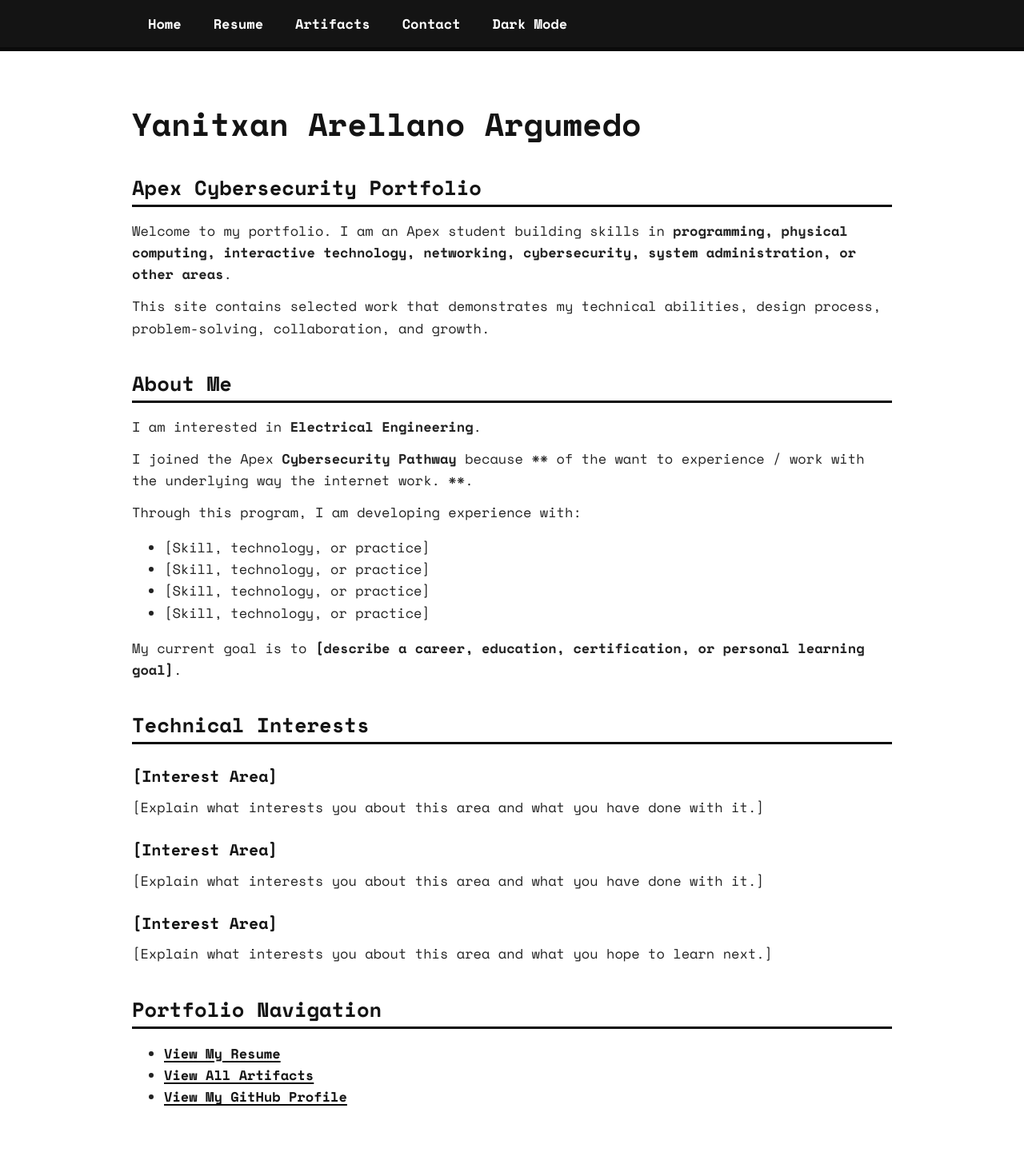
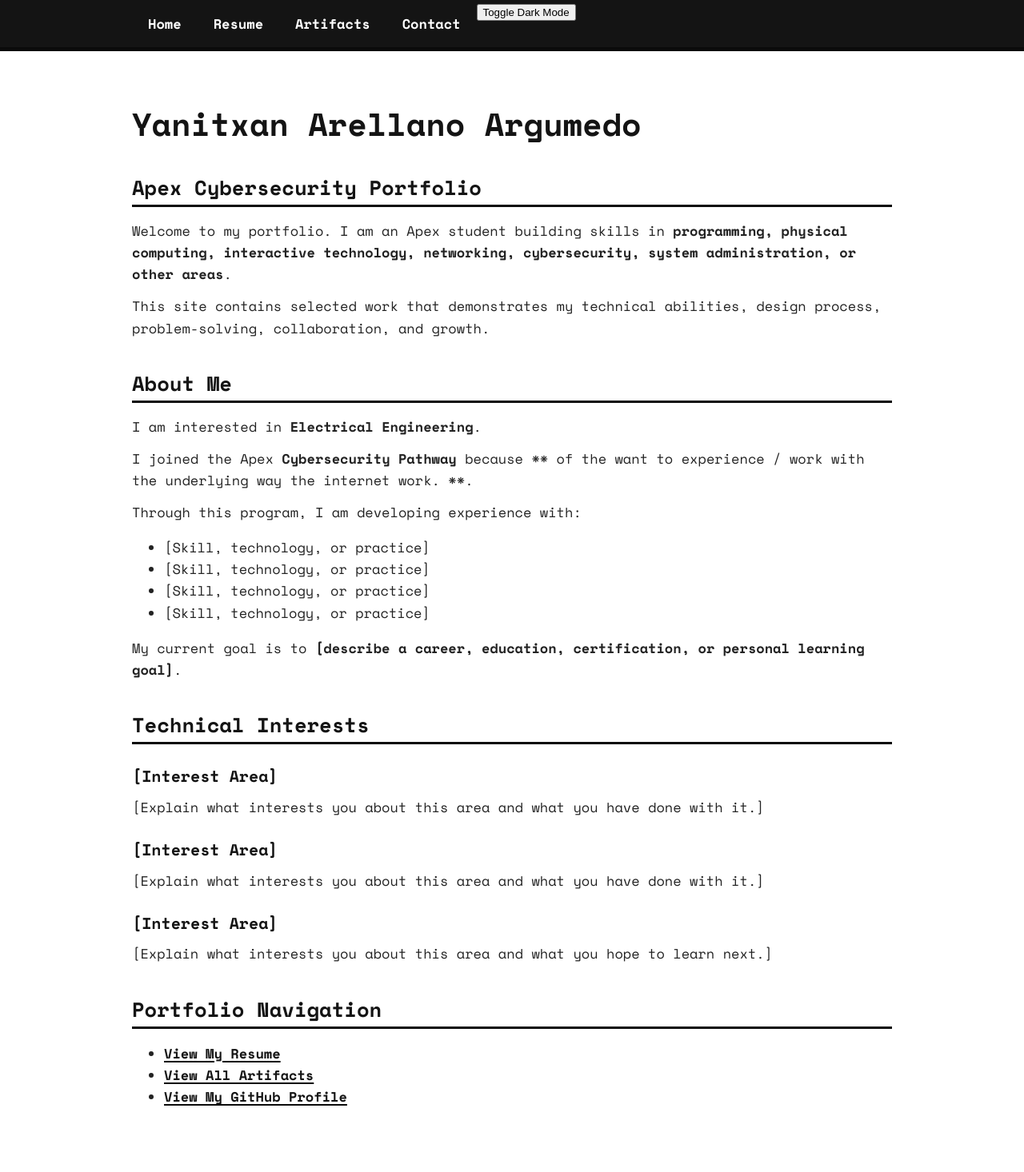
Before and after one commit to yanitxan/apex-portfolio, a Jekyll site: the page built from index.md, in a window 1280 px wide. Shown: the whole page at 80% size. Built offline with Jekyll 4.4.1, drawn with Linux system fonts in a browser that asks for light colours.

Commit message:
changed dark mode to button to try to fix dark mode

```diff
--- a/_layouts/default.html
+++ b/_layouts/default.html
@@ -41,7 +41,7 @@
       <li>
         <a href="{{ '/contact.html' | relative_url }}">Contact</a>
          <li>
-      <a id="theme-toggle"> Dark Mode</a>
+        <button id="theme-toggle">Toggle Dark Mode</button>
     </li>
     </ul>
 
```
Also changed, not shown: assets/styles/script.js (+4 -4 lines).
